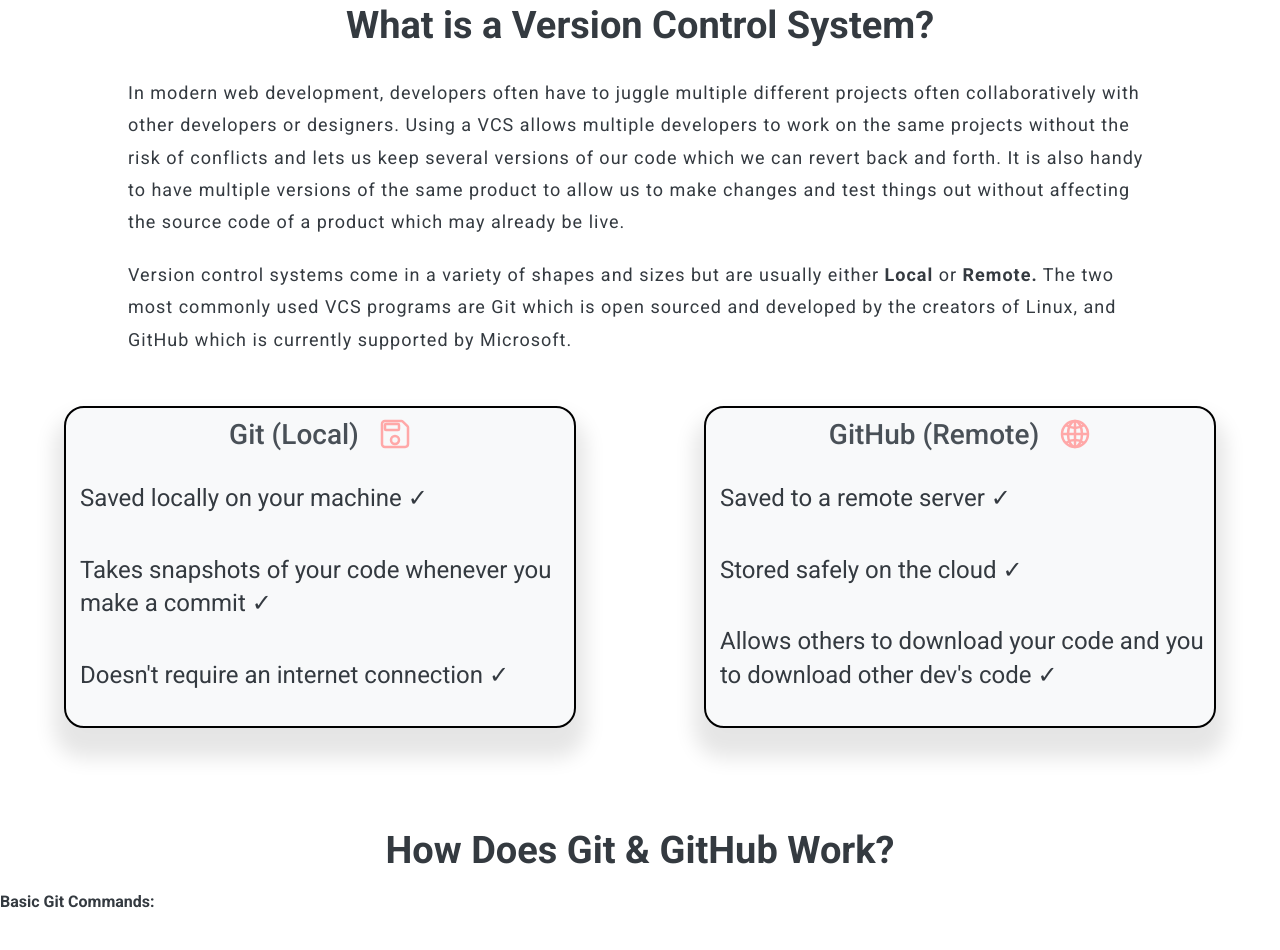
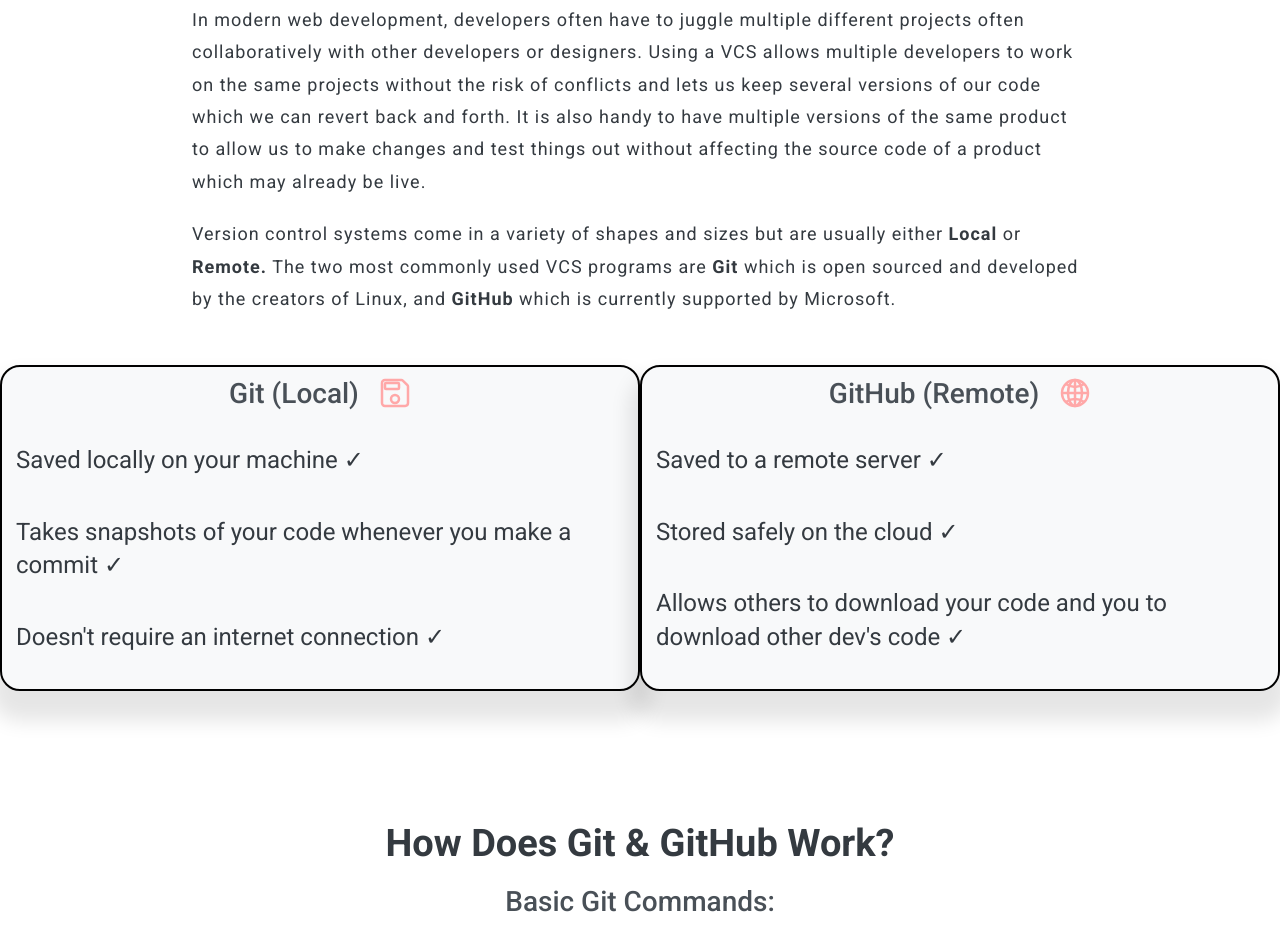
Before and after one commit to tac3563/Git-Project, a plain HTML site: page index.html in a window 1280 px wide. Shown: the part 1242-2192 px from the top of the page. Before the commit the page ends 2153 px from the top, so only its background shows below. Drawn offline with nearby package versions, Linux system fonts and the light colour scheme.

Commit message:
Added more content and made the product cards responsive

```diff
--- a/index.html
+++ b/index.html
@@ -23,11 +23,11 @@
         <h3>Using a VCS is a crucial tool for a modern developer</h3>
         <img class="banner-image" src="/assets/github.jpg" alt="Screenshot of GitHub Repository">
     </header>
-    <article>
+    <section class="section1">
         <div class="section-divider"></div>
         <h2 class="section1-header">What is a Version Control System?</h2>
         <p>In modern web development, developers often have to juggle multiple different projects often collaboratively with other developers or designers. Using a VCS allows multiple developers to work on the same projects without the risk of conflicts and lets us keep several versions of our code which we can revert back and forth. It is also handy to have multiple versions of the same product to allow us to make changes and test things out without affecting the source code of a product which may already be live.</p>
-        <p>Version control systems come in a variety of shapes and sizes but are usually either <strong>Local</strong> or <strong>Remote.</strong> The two most commonly used VCS programs are Git which is open sourced and developed by the creators of Linux, and GitHub which is currently supported by Microsoft.</p>
+        <p>Version control systems come in a variety of shapes and sizes but are usually either <strong>Local</strong> or <strong>Remote.</strong> The two most commonly used VCS programs are <strong>Git</strong> which is open sourced and developed by the creators of Linux, and <strong>GitHub</strong>  which is currently supported by Microsoft.</p>
 
         <div class="card-container">
             <div class="card1">
@@ -55,12 +55,19 @@
 
         <p></p>
 
-        <h4>Basic Git Commands:</h4>
+        <h3 class="section2-subheading">Basic Git Commands:</h3>
 
     </section>
 
+    <section>
+        <h2 class="section3-header">Git Workflow: Gitflow</h2>
+        <h3 class="section3-subheading">Standardised practices for using Git Workflows</h3>
+        <p>Now that we know what Git & GitHub are, how they work, and why they are so useful. We now need to look at the best practices for using Git & GitHub within our own workflows. Although many of the fundamentals will remain the same, there are processes such as what to name our branches, the roles these branch fulfill, and how and when the branches should be merged which may differ between developers. </p>
+        <p>As with the use of linters and formatters in our code, having a clearly defined and standardised process within a team of developers helps to prevent conflicts, allows us to more easily bugfix and identify issues within the worfklow, and generally improves the efficiency of collaboration.</p>
+    </section>
 
-    </article>
+
+    </section>
     <footer>
 
     </footer>
--- a/style.css
+++ b/style.css
@@ -13,12 +13,12 @@ body {
     margin: 0 auto;
 }
 
-header, article, footer {
+header, section, footer {
     width: 100%;
 }
 
-article p {
-    width: 80%;
+section p {
+    width: 70%;
     margin: 0 auto;
 
 }
@@ -80,14 +80,14 @@ h1, h3 {
 }
 
 .banner-image {
-    width: 80%;
+    width: 70%;
     display: block;
     margin: 30px auto;
     margin-bottom: 100px;
     border-radius: 20px;
 }
 
-/* Article Section 1*/
+/*  Section 1 */
 
 .section-divider {
     width: 100%;
@@ -102,7 +102,7 @@ h1, h3 {
     margin-bottom: 30px;
 }
 
-article p {
+section p {
     margin-bottom: 20px;
     line-height: 1.8;
     letter-spacing: 1px;
@@ -111,8 +111,9 @@ article p {
 
 .card-container {
     display: flex;
-    justify-content: space-around;
-    width: 100%;
+    flex-wrap: wrap;
+    justify-content: space-evenly;
+    max-width: 100%;
     margin: 50px auto;
     height: auto;
     margin-bottom: 100px;
@@ -121,19 +122,22 @@ article p {
 .card1, .card2 {
     background-color: #f8f9fa;
     width: 40%;
+    max-width: 800px;
+    min-width: 200px;
     border: solid black 2px;
     border-radius: 20px;
     display: flex;
+    flex: 1 0 400px;
     justify-content: center;
     flex-wrap: wrap;
     box-shadow: 0px 20px 20px 10px rgba(0,0,0 , 0.1);
+    margin-bottom: 30px;
 }
 
 .card1-title, .card2-title {
     display: block;
     padding: 10px;
-    height: 20px;
-    margin-bottom: 50px;
+    margin-bottom: 20px;
 
 }
 
@@ -164,9 +168,33 @@ li {
     margin-bottom: 30px;
 }
 
-/* Article Section 2 */
+/* Section 2 */
 
 .section2-header {
     text-align: center;
     font-size: 38px;
 }
+
+.section2-subheading {
+    text-align: center;
+    margin-bottom: 500px;
+    font-size: 28px;
+}
+
+
+
+
+
+
+/* Section 3 */
+
+.section3-header {
+    text-align: center;
+    margin-bottom: 10px;
+    font-size: 38px;
+}
+
+.section3-subheading {
+    font-size: 28px;
+    margin-bottom: 30px;
+}
```
